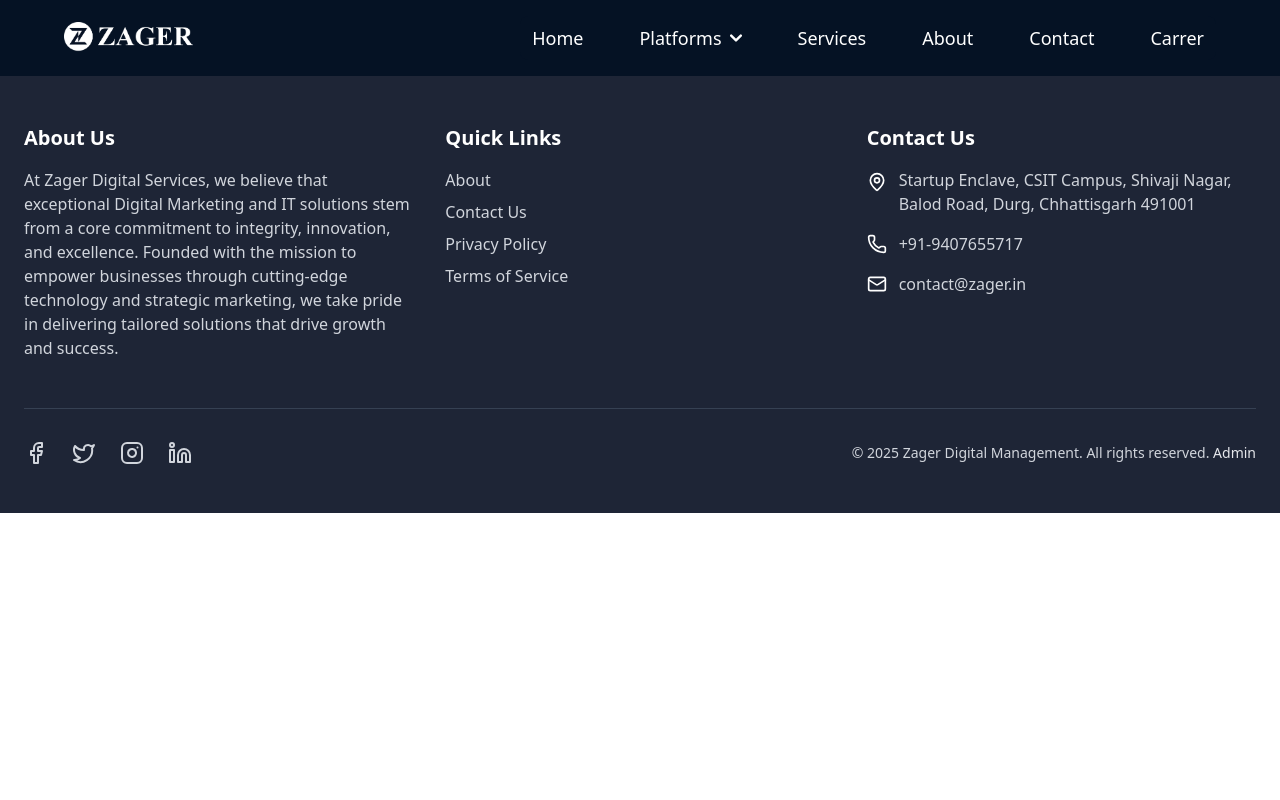
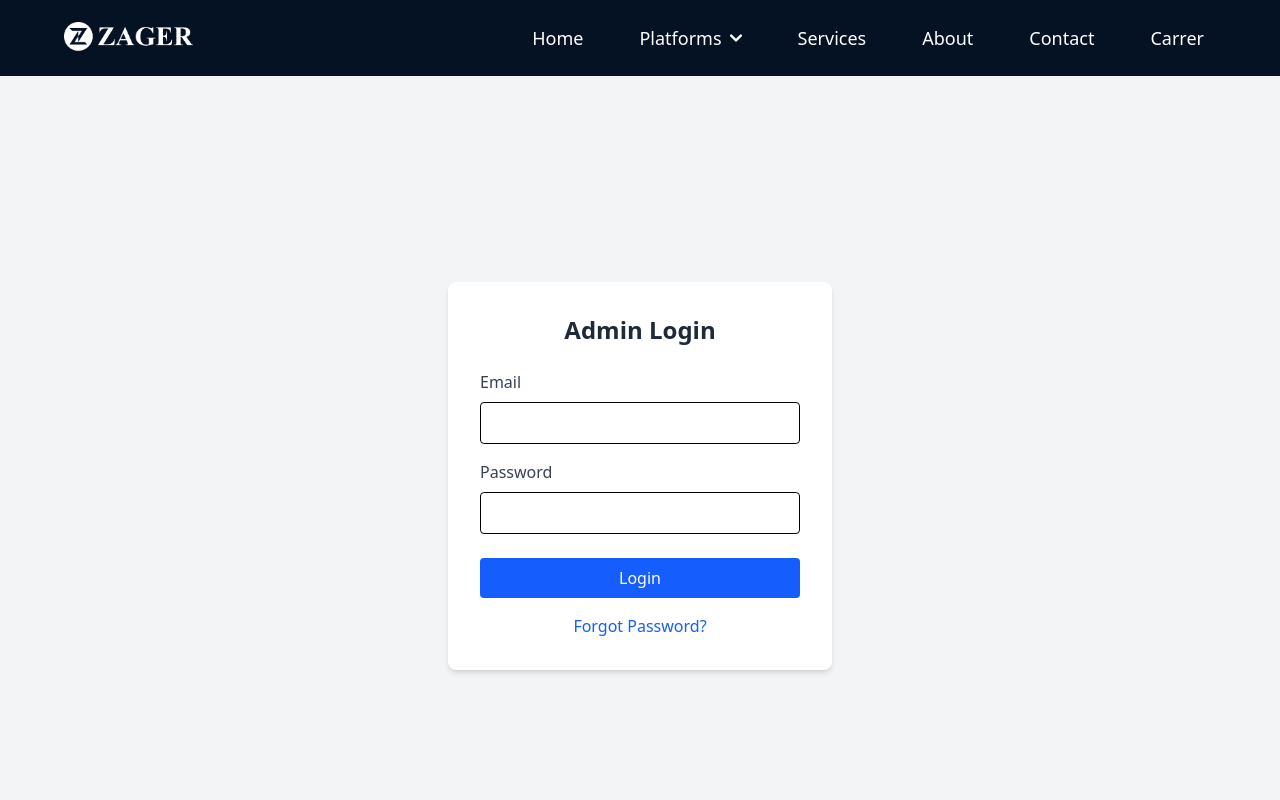
Before and after one commit to ut-zager/zager-website-official, a React (Vite) app in the folder Frontend/: page /admin-login in a window 1280 px wide. Shown: the top 800 px of the page. Built offline with nearby package versions, Linux system fonts and the light colour scheme; no server answers.

Commit message:
Backend initialization

```diff
--- a/Frontend/package.json
+++ b/Frontend/package.json
@@ -13,6 +13,7 @@
     "@gsap/react": "^2.1.2",
     "@tabler/icons-react": "^3.30.0",
     "@tailwindcss/vite": "^4.0.7",
+    "axios": "^1.8.1",
     "clsx": "^2.1.1",
     "gsap": "^3.12.7",
     "lucide-react": "^0.475.0",
@@ -21,6 +22,7 @@
     "react-dom": "^19.0.0",
     "react-icons": "^5.5.0",
     "react-router-dom": "^7.2.0",
+    "react-toastify": "^11.0.5",
     "tailwind-merge": "^3.0.1",
     "tailwindcss": "^4.0.7"
   },
--- a/Frontend/src/App.jsx
+++ b/Frontend/src/App.jsx
@@ -11,13 +11,18 @@
 import Gyaanadari from './Pages/Gyaanadari'
 import JKWorks from './Pages/JKWorks'
 import IRMediaAndProductions from './Pages/IRMediaAndProductions'
+import Login from './Pages/Auth/Login'
+import { AuthProvider } from './context/AuthContext'
 function App() {
 
   return (
     <>
+    <AuthProvider>
     <NavBar/>
+
       <Routes>
         <Route path='/' element={<Homepage/>}/>
+        <Route path='/admin-login' element={<Login/>}/>
         <Route path='/aboutus' element={<AboutUsPage/>}/>
         <Route path='/contactus' element={<ContactUsPage/>}/>
         <Route path='/carrer' element={<CarrerPage/>}/>
@@ -26,6 +31,7 @@
         <Route path='/ourplatforms/ira-media-and-productions' element={<IRMediaAndProductions/>}/>
       </Routes>
       <Footer/>
+      </AuthProvider>
     </>
   )
 }
--- /dev/null
+++ b/Frontend/src/Pages/Auth/Login.jsx
@@ -0,0 +1,65 @@
+import { useState } from 'react'
+import { useAuth } from '../../context/AuthContext'
+import { Link, useNavigate } from 'react-router-dom'
+
+const Login = () => {
+  const [credentials, setCredentials] = useState({ email: '', password: '' })
+  const { login } = useAuth()
+  const navigate = useNavigate()
+  const [loading, setLoading] = useState(false)
+
+  const handleSubmit = async (e) => {
+    e.preventDefault()
+    setLoading(true)
+    try {
+      await login(credentials)
+      navigate('/')
+    } finally {
+      setLoading(false)
+    }
+  }
+
+  return (
+    <div className="min-h-screen bg-gray-100 flex items-center justify-center">
+      <div className="bg-white p-8 rounded-lg shadow-md w-96">
+        <h2 className="text-2xl font-bold mb-6 text-center text-gray-800">Admin Login</h2>
+        <form onSubmit={handleSubmit}>
+          <div className="mb-4">
+            <label className="block text-gray-700 mb-2">Email</label>
+            <input
+              type="email"
+              value={credentials.email}
+              onChange={(e) => setCredentials({ ...credentials, email: e.target.value })}
+              className="w-full p-2 border rounded"
+              required
+            />
+          </div>
+          <div className="mb-6">
+            <label className="block text-gray-700 mb-2">Password</label>
+            <input
+              type="password"
+              value={credentials.password}
+              onChange={(e) => setCredentials({ ...credentials, password: e.target.value })}
+              className="w-full p-2 border rounded"
+              required
+            />
+          </div>
+          <button
+            type="submit"
+            disabled={loading}
+            className="w-full bg-blue-600 text-white p-2 rounded hover:bg-blue-700 disabled:bg-gray-400"
+          >
+            {loading ? 'Logging in...' : 'Login'}
+          </button>
+        </form>
+        <div className="mt-4 text-center">
+          <Link to="/forgot-password" className="text-blue-600 hover:underline">
+            Forgot Password?
+          </Link>
+        </div>
+      </div>
+    </div>
+  )
+}
+
+export default Login
--- /dev/null
+++ b/Frontend/src/context/AuthContext.jsx
@@ -0,0 +1,58 @@
+import { createContext, useContext, useState, useEffect } from 'react'
+import { useNavigate } from 'react-router-dom'
+import api from '../services/api'
+import { toast } from 'react-toastify'
+
+const AuthContext = createContext()
+
+export const AuthProvider = ({ children }) => {
+  const [admin, setAdmin] = useState(null)
+  const [loading, setLoading] = useState(true)
+  const navigate = useNavigate()
+
+  useEffect(() => {
+    const checkAuth = async () => {
+      const token = localStorage.getItem('token')
+      if (!token) {
+        setLoading(false)
+        return
+      }
+
+      try {
+        const { data } = await api.get('/auth/me')
+        setAdmin(data)
+      } catch (error) {
+        logout()
+      } finally {
+        setLoading(false)
+      }
+    }
+    checkAuth()
+  }, [])
+
+  const login = async (credentials) => {
+    try {
+      const { data } = await api.post('/auth/login', credentials)
+      localStorage.setItem('token', data.token)
+      setAdmin(data.admin)
+      navigate('/')
+    } catch (error) {
+      toast.error('Invalid credentials')
+      throw error
+    }
+  }
+
+  const logout = () => {
+    localStorage.removeItem('token')
+    setAdmin(null)
+    navigate('/login')
+  }
+
+  return (
+    <AuthContext.Provider value={{ admin, login, logout, loading }}>
+      {!loading && children}
+    </AuthContext.Provider>
+  )
+}
+
+export const useAuth = () => useContext(AuthContext)
--- /dev/null
+++ b/Frontend/src/services/api.js
@@ -0,0 +1,38 @@
+import axios from 'axios'
+import { toast } from 'react-toastify'
+
+const api = axios.create({
+  baseURL: import.meta.env.VITE_API_URL,
+})
+
+// Request interceptor
+api.interceptors.request.use((config) => {
+  const token = localStorage.getItem('token')
+  if (token) {
+    config.headers.Authorization = `Bearer ${token}`
+  }
+  return config
+})
+
+// Response interceptor
+api.interceptors.response.use(
+  (response) => response,
+  (error) => {
+    const expectedError = error.response &&
+      error.response.status >= 400 &&
+      error.response.status < 500
+
+    if (!expectedError) {
+      toast.error('An unexpected error occurred')
+    }
+
+    if (error.response?.status === 401) {
+      localStorage.removeItem('token')
+      window.location = '/login'
+    }
+
+    return Promise.reject(error)
+  }
+)
+
+export default api
--- /dev/null
+++ b/Frontend/src/services/auth.js
@@ -0,0 +1,10 @@
+import api from './api';
+
+export const getCurrentAdmin = async () => {
+  try {
+    const { data } = await api.get('/auth/me');
+    return data;
+  } catch (error) {
+    throw error;
+  }
+};
```
Also changed, not shown: 1 other file (tests, documents, lock files or other folders).
